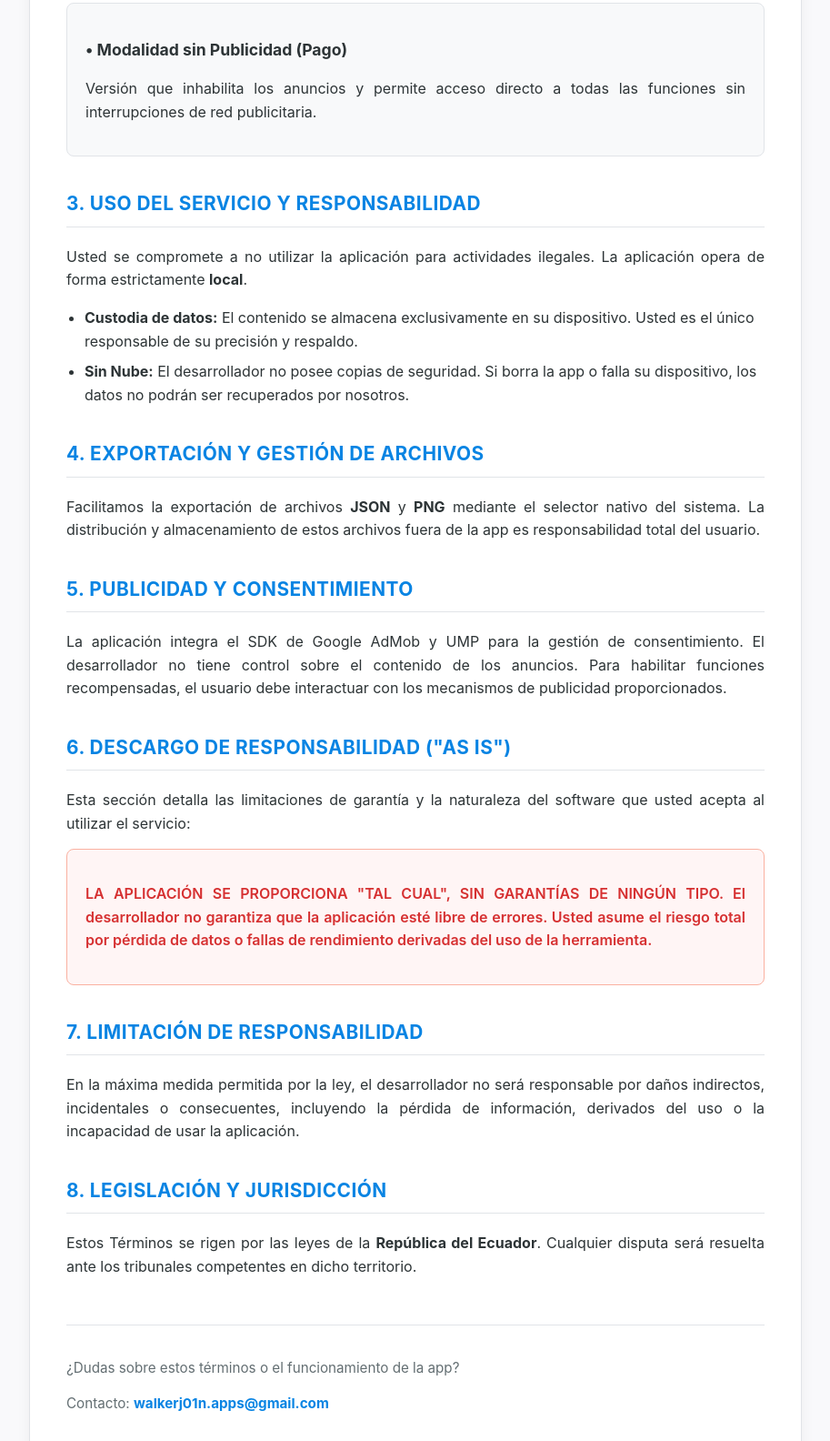
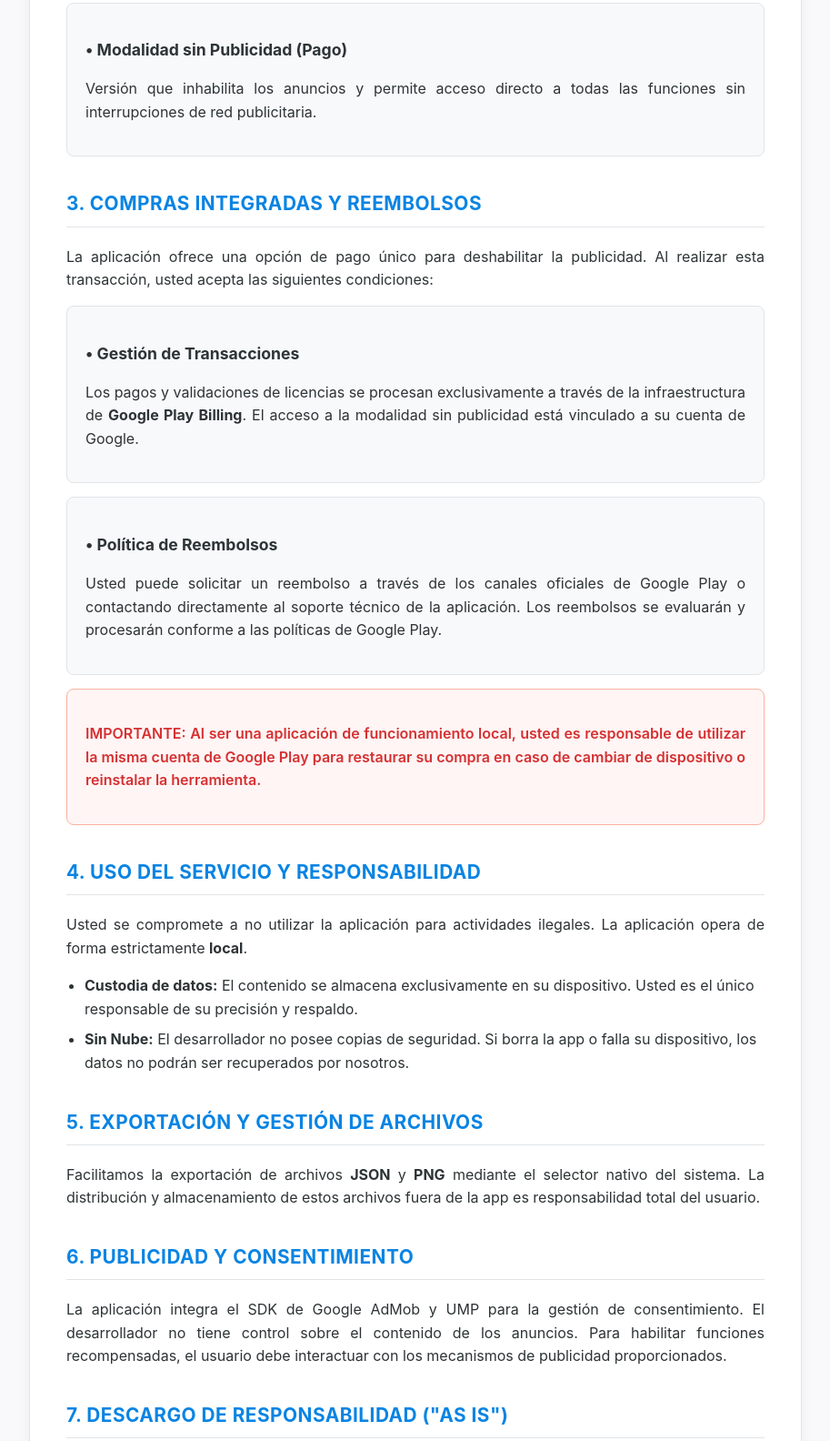
Before and after one commit to TheRealWalkerJ01n/therealwalkerj01n.github.io, a plain HTML site: page gdde-terms_conditions.html in a window 1280 px wide. Shown: the part 828-2412 px from the top of the page at 91% size, without its empty margins (183-1096 px from the left). Drawn offline with Linux system fonts and the light colour scheme.

Commit message:
Update gdde-terms_conditions.html

```diff
--- a/gdde-terms_conditions.html
+++ b/gdde-terms_conditions.html
@@ -173,7 +173,26 @@
         </section>
 
         <section>
-            <h2>3. Uso del Servicio y Responsabilidad</h2>
+            <h2>3. Compras Integradas y Reembolsos</h2>
+            <p>La aplicación ofrece una opción de pago único para deshabilitar la publicidad. Al realizar esta transacción, usted acepta las siguientes condiciones:</p>
+
+            <div class="feature-box">
+                <h3>• Gestión de Transacciones</h3>
+                <p>Los pagos y validaciones de licencias se procesan exclusivamente a través de la infraestructura de <strong>Google Play Billing</strong>. El acceso a la modalidad sin publicidad está vinculado a su cuenta de Google.</p>
+            </div>
+
+            <div class="feature-box">
+                <h3>• Política de Reembolsos</h3>
+                <p>Usted puede solicitar un reembolso a través de los canales oficiales de Google Play o contactando directamente al soporte técnico de la aplicación. Los reembolsos se evaluarán y procesarán conforme a las políticas de Google Play.</p>
+            </div>
+
+            <div class="warning-box">
+                <p class="warning-text">IMPORTANTE: Al ser una aplicación de funcionamiento local, usted es responsable de utilizar la misma cuenta de Google Play para restaurar su compra en caso de cambiar de dispositivo o reinstalar la herramienta.</p>
+            </div>
+        </section>
+
+        <section>
+            <h2>4. Uso del Servicio y Responsabilidad</h2>
             <p>Usted se compromete a no utilizar la aplicación para actividades ilegales. La aplicación opera de forma estrictamente <strong>local</strong>.</p>
             <ul>
                 <li><strong>Custodia de datos:</strong> El contenido se almacena exclusivamente en su dispositivo. Usted es el único responsable de su precisión y respaldo.</li>
@@ -182,17 +201,17 @@
         </section>
 
         <section>
-            <h2>4. Exportación y Gestión de Archivos</h2>
+            <h2>5. Exportación y Gestión de Archivos</h2>
             <p>Facilitamos la exportación de archivos <strong>JSON</strong> y <strong>PNG</strong> mediante el selector nativo del sistema. La distribución y almacenamiento de estos archivos fuera de la app es responsabilidad total del usuario.</p>
         </section>
 
         <section>
-            <h2>5. Publicidad y Consentimiento</h2>
+            <h2>6. Publicidad y Consentimiento</h2>
             <p>La aplicación integra el SDK de Google AdMob y UMP para la gestión de consentimiento. El desarrollador no tiene control sobre el contenido de los anuncios. Para habilitar funciones recompensadas, el usuario debe interactuar con los mecanismos de publicidad proporcionados.</p>
         </section>
 
         <section>
-            <h2>6. Descargo de Responsabilidad ("AS IS")</h2>
+            <h2>7. Descargo de Responsabilidad ("AS IS")</h2>
             <p>Esta sección detalla las limitaciones de garantía y la naturaleza del software que usted acepta al utilizar el servicio:</p>
             <div class="warning-box">
                 <p class="warning-text">LA APLICACIÓN SE PROPORCIONA "TAL CUAL", SIN GARANTÍAS DE NINGÚN TIPO. El desarrollador no garantiza que la aplicación esté libre de errores. Usted asume el riesgo total por pérdida de datos o fallas de rendimiento derivadas del uso de la herramienta.</p>
@@ -200,12 +219,12 @@
         </section>
 
         <section>
-            <h2>7. Limitación de Responsabilidad</h2>
+            <h2>8. Limitación de Responsabilidad</h2>
             <p>En la máxima medida permitida por la ley, el desarrollador no será responsable por daños indirectos, incidentales o consecuentes, incluyendo la pérdida de información, derivados del uso o la incapacidad de usar la aplicación.</p>
         </section>
 
         <section>
-            <h2>8. Legislación y Jurisdicción</h2>
+            <h2>9. Legislación y Jurisdicción</h2>
             <p>Estos Términos se rigen por las leyes de la <strong>República del Ecuador</strong>. Cualquier disputa será resuelta ante los tribunales competentes en dicho territorio.</p>
         </section>
 
```
